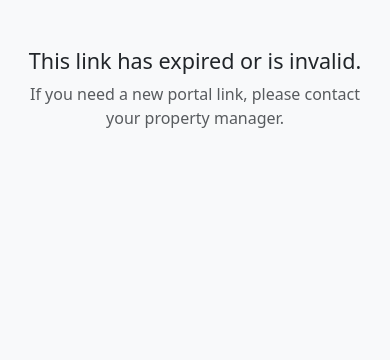
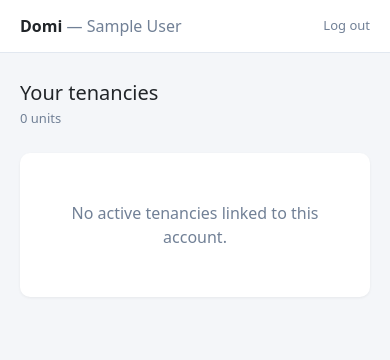
Before and after one commit to Domi-solutions/rent-reconciliation, a Flask app: page /tenant/dashboard in a window 390 px wide. Shown: the top 360 px of the page. Run offline with Flask 3, Linux system fonts and the light colour scheme; the visitor is signed in with stand-in values (Sample User, id 1); data comes from the database, SQL or seed files in the repository; tables that the repository leaves empty hold one stand-in row (values such as "Sample post").

Commit message:
Phase 5 complete: tenant holistic view + multi-unit identity
/tenant/login (GET/POST): phone + password against persons table.
  - 0 tenants linked → error
  - 1 tenant with token → redirect to /tenant/<token>
  - 2+ tenants → session['tenant_person_id'] + redirect to /tenant/dashboard

/tenant/dashboard: all active units for this person across properties —
  balance (adjusted for pending claims), total paid, pending, last payment,
  link to full token-based portal per unit.

/tenant/logout: clears tenant_person_id session keys.

Admin:
  - POST /tenants/<tenant_id>/link-person: links tenant to persons row by phone;
    creates persons record (name + phone, no password) if none found
  - add_tenant: auto-links persons row on creation when phone matches
  - tenants.html: Domi Login column — Linked badge or inline link form

All existing /tenant/<token> routes unchanged.

Co-Authored-By: Claude Sonnet 4.6 <noreply@anthropic.com>

```diff
--- a/app.py
+++ b/app.py
@@ -819,10 +819,20 @@ def add_tenant():
                 flash('Please select a unit.', 'error')
                 return redirect(url_for('add_tenant'))
 
+            # Auto-link to persons if phone matches an existing record
+            person_id = None
+            if phone:
+                phone_norm = ('+254' + phone[1:]) if phone.startswith(('07', '01')) else ('+' + phone if phone.startswith('254') else phone)
+                existing_person = conn.execute(
+                    "SELECT id FROM persons WHERE phone = ?", (phone_norm,)
+                ).fetchone()
+                if existing_person:
+                    person_id = existing_person['id']
+
             tenant_id = generate_id('TENANT')
             conn.execute(
-                "INSERT INTO tenants (id, property_id, unit_id, name, phone, move_in_date) VALUES (?, ?, ?, ?, ?, date('now'))",
-                (tenant_id, property_row['id'], unit_id, name, phone),
+                "INSERT INTO tenants (id, property_id, unit_id, name, phone, move_in_date, person_id) VALUES (?, ?, ?, ?, ?, date('now'), ?)",
+                (tenant_id, property_row['id'], unit_id, name, phone, person_id),
             )
             conn.execute(
                 "UPDATE units SET status = 'occupied', status_changed_at = CURRENT_TIMESTAMP WHERE id = ?",
@@ -892,6 +902,54 @@ def revoke_tenant_token(tenant_id):
              f"Tenant: {tenant['name']} | Unit: {unit_number} | Portal link revoked", 'admin'),
         )
     flash('Portal link revoked.', 'success')
+    return redirect(url_for('manage_tenants'))
+
+
+@app.route('/tenants/<tenant_id>/link-person', methods=['POST'])
+def link_tenant_person(tenant_id):
+    """Link a tenant record to a persons row by phone. Creates persons row if needed."""
+    from werkzeug.security import generate_password_hash as _gph
+    phone_raw = request.form.get('phone', '').strip()
+    if not phone_raw:
+        flash('Phone number is required to link.', 'error')
+        return redirect(url_for('manage_tenants'))
+
+    if phone_raw.startswith('07') or phone_raw.startswith('01'):
+        phone_norm = '+254' + phone_raw[1:]
+    elif phone_raw.startswith('254'):
+        phone_norm = '+' + phone_raw
+    else:
+        phone_norm = phone_raw
+
+    with get_connection() as conn:
+        tenant = conn.execute(
+            "SELECT id, name, property_id FROM tenants WHERE id = ?", (tenant_id,)
+        ).fetchone()
+        if not tenant:
+            flash('Tenant not found.', 'error')
+            return redirect(url_for('manage_tenants'))
+
+        person = conn.execute(
+            "SELECT id FROM persons WHERE phone = ?", (phone_norm,)
+        ).fetchone()
+        if not person:
+            person_id = generate_id('PERS')
+            conn.execute(
+                "INSERT INTO persons (id, name, phone) VALUES (?, ?, ?)",
+                (person_id, tenant['name'], phone_norm),
+            )
+        else:
+            person_id = person['id']
+
+        conn.execute(
+            "UPDATE tenants SET person_id = ? WHERE id = ?", (person_id, tenant_id)
+        )
+        conn.execute(
+            "INSERT INTO audit_log (action, entity_type, entity_id, details, user_id) VALUES (?, ?, ?, ?, ?)",
+            ('tenant_linked_person', 'tenant', tenant_id,
+             f"Tenant: {tenant['name']} | Phone: {phone_norm}", 'admin'),
+        )
+    flash(f"Domi Login linked for {tenant['name']}.", 'success')
     return redirect(url_for('manage_tenants'))
 
 
--- a/src/routes/tenant_routes.py
+++ b/src/routes/tenant_routes.py
@@ -1,4 +1,4 @@
-"""Tenant portal: read-only access via shareable token URL. No session or password."""
+"""Tenant portal: token URL access (no session) + optional persons-based holistic login."""
 
 from flask import Blueprint, render_template, request, redirect, url_for, session, jsonify
 from werkzeug.security import generate_password_hash, check_password_hash
@@ -27,6 +27,128 @@ def _get_tenant_by_token(conn, token):
     unit = {'id': row['unit_id'], 'unit_number': row['unit_number'], 'property_id': row['property_id']}
     prop = {'id': row['property_id'], 'name': row['property_name']}
     return (tenant, unit, prop)
+
+
+def _normalize_phone(raw):
+    p = raw.strip().replace(" ", "")
+    if p.startswith("07") or p.startswith("01"):
+        return "+254" + p[1:]
+    if p.startswith("254"):
+        return "+" + p
+    return p
+
+
+@tenant_bp.route("/login", methods=["GET", "POST"])
+def login():
+    """Persons-based login: phone + password → find linked tenant records."""
+    error = None
+    if request.method == "POST":
+        raw_phone = request.form.get("phone", "").strip()
+        password = request.form.get("password", "")
+        phone_norm = _normalize_phone(raw_phone)
+
+        with get_connection() as conn:
+            person = conn.execute(
+                "SELECT id, name, password_hash FROM persons WHERE phone = ? OR phone = ?",
+                (raw_phone, phone_norm),
+            ).fetchone()
+
+        if not person or not person["password_hash"]:
+            error = "No Domi account found for this phone number."
+        elif not check_password_hash(person["password_hash"], password):
+            error = "Incorrect password."
+        else:
+            with get_connection() as conn:
+                tenants = conn.execute(
+                    """SELECT t.access_token, t.id, u.unit_number, p.name AS property_name, p.id AS property_id
+                       FROM tenants t
+                       JOIN units u ON t.unit_id = u.id
+                       JOIN properties p ON u.property_id = p.id
+                       WHERE t.person_id = ? AND t.status = 'active'
+                       ORDER BY p.name, u.unit_number""",
+                    (person["id"],),
+                ).fetchall()
+
+            if len(tenants) == 0:
+                error = "No active tenancy found for this account."
+            elif len(tenants) == 1 and tenants[0]["access_token"]:
+                return redirect(url_for("tenant.portal", token=tenants[0]["access_token"]))
+            else:
+                session["tenant_person_id"] = person["id"]
+                session["tenant_person_name"] = person["name"]
+                return redirect(url_for("tenant.dashboard"))
+
+    return render_template("tenant/login.html", error=error)
+
+
+@tenant_bp.route("/logout")
+def logout():
+    """Clear tenant person session."""
+    session.pop("tenant_person_id", None)
+    session.pop("tenant_person_name", None)
+    return redirect(url_for("tenant.login"))
+
+
+@tenant_bp.route("/dashboard")
+def dashboard():
+    """Holistic tenant dashboard: all units for the logged-in person."""
+    person_id = session.get("tenant_person_id")
+    if not person_id:
+        return redirect(url_for("tenant.login"))
+
+    from datetime import datetime
+    with get_connection() as conn:
+        units = conn.execute(
+            """SELECT t.id AS tenant_id, t.name AS tenant_name, t.access_token,
+                      u.unit_number, u.monthly_rent, u.service_charge,
+                      p.name AS property_name, p.id AS property_id,
+                      COALESCE(ub.total_charged, 0) AS total_charged,
+                      COALESCE(ub.total_paid, 0) AS total_paid,
+                      COALESCE(ub.balance, 0) AS balance
+               FROM tenants t
+               JOIN units u ON t.unit_id = u.id
+               JOIN properties p ON u.property_id = p.id
+               LEFT JOIN unit_balances ub ON ub.unit_id = u.id
+               WHERE t.person_id = ? AND t.status = 'active'
+               ORDER BY p.name, u.unit_number""",
+            (person_id,),
+        ).fetchall()
+
+        unit_details = []
+        for row in units:
+            last_payment = conn.execute(
+                """SELECT amount, payment_date FROM payments
+                   WHERE unit_id = (SELECT id FROM units WHERE unit_number = ? AND property_id = ?)
+                   ORDER BY payment_date DESC LIMIT 1""",
+                (row["unit_number"], row["property_id"]),
+            ).fetchone()
+
+            pending = float(conn.execute(
+                """SELECT COALESCE(SUM(claimed_amount), 0) FROM payment_claims
+                   WHERE unit_id = (SELECT id FROM units WHERE unit_number = ? AND property_id = ?)
+                   AND status = 'pending'""",
+                (row["unit_number"], row["property_id"]),
+            ).fetchone()[0])
+
+            unit_details.append({
+                "tenant_id": row["tenant_id"],
+                "tenant_name": row["tenant_name"],
+                "access_token": row["access_token"],
+                "unit_number": row["unit_number"],
+                "property_name": row["property_name"],
+                "property_id": row["property_id"],
+                "total_charged": float(row["total_charged"]),
+                "total_paid": float(row["total_paid"]),
+                "balance": max(0.0, float(row["balance"]) - pending),
+                "pending": pending,
+                "last_payment": last_payment,
+            })
+
+    return render_template(
+        "tenant/dashboard.html",
+        units=unit_details,
+        person_name=session.get("tenant_person_name", ""),
+    )
 
 
 @tenant_bp.route('/<token>')
--- /dev/null
+++ b/templates/tenant/dashboard.html
@@ -0,0 +1,92 @@
+<!DOCTYPE html>
+<html lang="en">
+<head>
+  <meta charset="UTF-8">
+  <meta name="viewport" content="width=device-width, initial-scale=1.0">
+  <title>My Units — Domi</title>
+  <link href="https://cdn.jsdelivr.net/npm/bootstrap@5.3.2/dist/css/bootstrap.min.css" rel="stylesheet">
+  <style>
+    body { background: #f4f6f9; }
+    .t-header {
+      background: #fff;
+      border-bottom: 1px solid #e2e8f0;
+      padding: 14px 20px;
+      display: flex;
+      justify-content: space-between;
+      align-items: center;
+    }
+    .t-header .brand { font-size: 16px; font-weight: 700; }
+    .unit-card {
+      background: #fff;
+      border-radius: 10px;
+      padding: 20px 24px;
+      box-shadow: 0 1px 3px rgba(0,0,0,.06);
+    }
+    .unit-prop { font-size: 12px; text-transform: uppercase; letter-spacing:.05em; color: #718096; margin-bottom: 4px; }
+    .unit-num { font-size: 20px; font-weight: 700; }
+    .kpi-row { display: flex; gap: 24px; flex-wrap: wrap; margin-top: 14px; }
+    .kpi .val { font-size: 18px; font-weight: 700; }
+    .kpi .lbl { font-size: 11px; color: #718096; text-transform: uppercase; letter-spacing:.04em; }
+  </style>
+</head>
+<body>
+
+<div class="t-header">
+  <div class="brand">Domi{% if person_name %} <span style="font-weight:400;color:#718096;">— {{ person_name }}</span>{% endif %}</div>
+  <a href="{{ url_for('tenant.logout') }}" style="font-size:13px;color:#718096;text-decoration:none;">Log out</a>
+</div>
+
+<div style="max-width: 720px; margin: 0 auto; padding: 28px 20px 64px;">
+  <h5 class="mb-1">Your tenancies</h5>
+  <div style="font-size:13px;color:#718096;margin-bottom:24px;">{{ units|length }} unit{{ 's' if units|length != 1 }}</div>
+
+  {% if units %}
+  <div class="d-flex flex-column gap-3">
+    {% for u in units %}
+    <div class="unit-card">
+      <div class="unit-prop">{{ u.property_name }}</div>
+      <div class="unit-num">Unit {{ u.unit_number }}</div>
+
+      <div class="kpi-row">
+        <div class="kpi">
+          <div class="val" style="{% if u.balance > 0 %}color:#c53030{% endif %}">
+            KES {{ '{:,.0f}'.format(u.balance) }}
+          </div>
+          <div class="lbl">{% if u.balance > 0 %}Outstanding{% else %}Balance{% endif %}</div>
+        </div>
+        <div class="kpi">
+          <div class="val">KES {{ '{:,.0f}'.format(u.total_paid) }}</div>
+          <div class="lbl">Total paid</div>
+        </div>
+        {% if u.pending > 0 %}
+        <div class="kpi">
+          <div class="val" style="color:#c05621;">KES {{ '{:,.0f}'.format(u.pending) }}</div>
+          <div class="lbl">Pending</div>
+        </div>
+        {% endif %}
+      </div>
+
+      {% if u.last_payment %}
+      <div style="margin-top:12px;font-size:13px;color:#718096;">
+        Last payment: <strong>KES {{ '{:,.0f}'.format(u.last_payment.amount) }}</strong>
+        on {{ u.last_payment.payment_date }}
+      </div>
+      {% endif %}
+
+      {% if u.access_token %}
+      <div style="margin-top:16px;">
+        <a href="{{ url_for('tenant.portal', token=u.access_token) }}"
+           class="btn btn-sm btn-outline-primary">View full portal &rarr;</a>
+      </div>
+      {% endif %}
+    </div>
+    {% endfor %}
+  </div>
+  {% else %}
+  <div class="unit-card text-center py-5" style="color:#718096;">
+    No active tenancies linked to this account.
+  </div>
+  {% endif %}
+</div>
+</body>
+</html>
```
Also changed, not shown: CURSOR_PLAN.md (+8 -7 lines), templates/tenant/login.html (added, +36 -0 lines), templates/tenants.html (+19 -1 lines).
